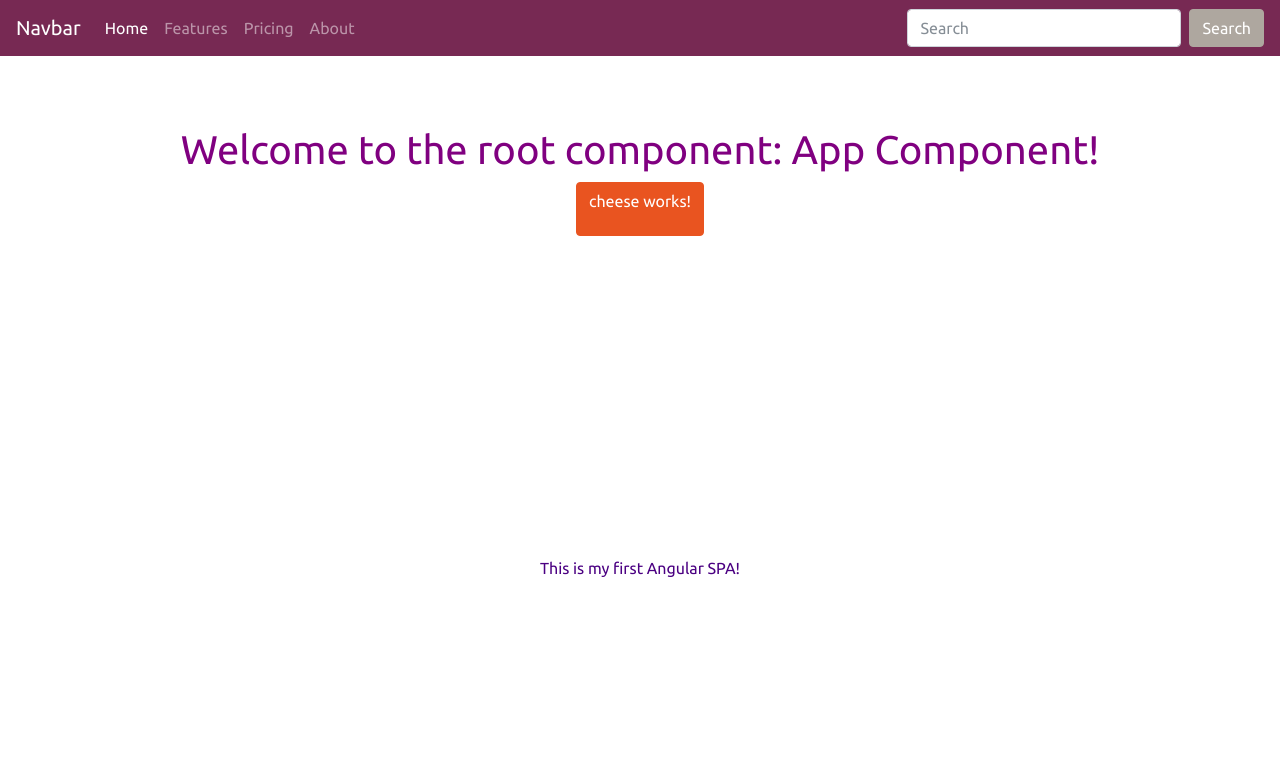
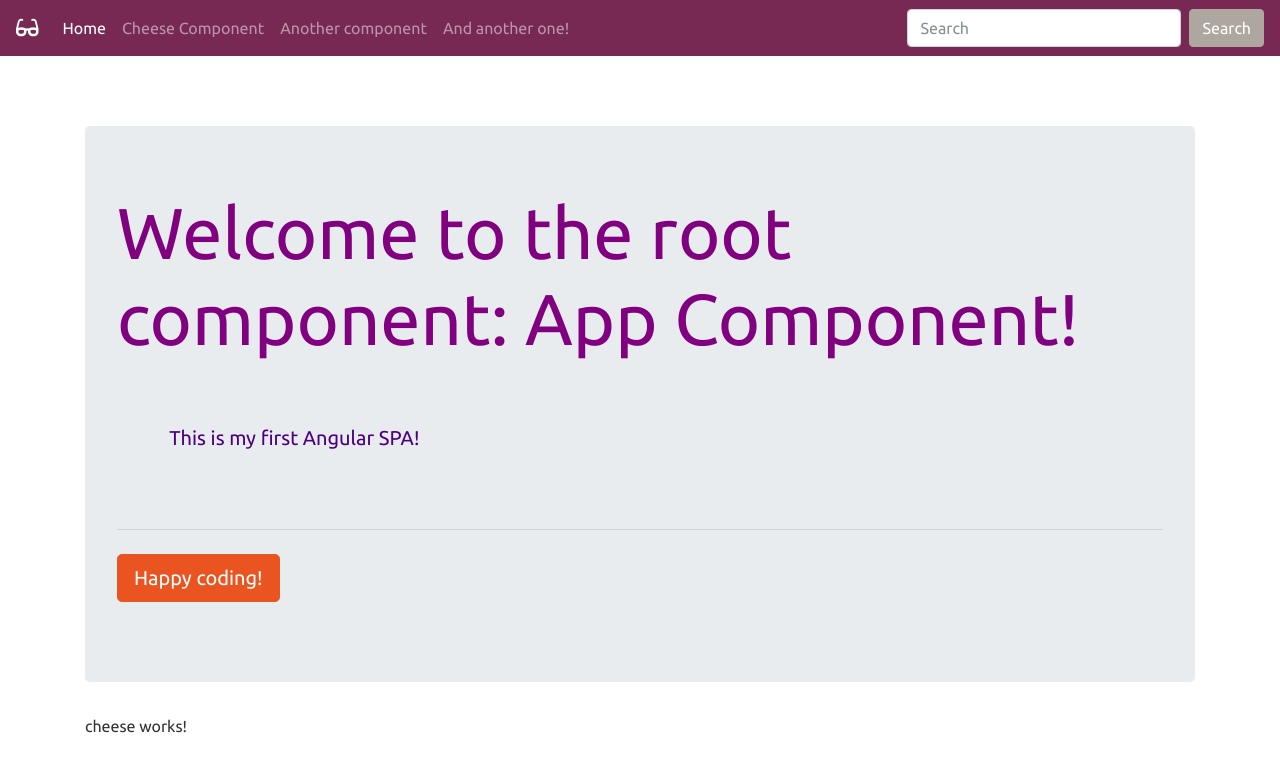
Before and after one commit to Evie-Skinner18/Angular_project, an Angular app: page / in a window 1280 px wide. Shown: the top 772 px of the page. Built offline with nearby package versions, Linux system fonts and the light colour scheme.

Commit message:
Added jumbotron

```diff
--- a/src/app/app.component.css
+++ b/src/app/app.component.css
@@ -9,6 +9,9 @@ Don't know how to make it apply e.g cheese.component css yet  */
 
 .app-body {
   color: indigo;
-  border: 3px double dashed dodgerblue;
-  padding: 25%;
+  padding: 5%;
 }
+
+.app-background {
+  background-image: "../../assets/images/waves_unsplash.jpg";
+}
--- a/src/app/app.component.html
+++ b/src/app/app.component.html
@@ -1,12 +1,14 @@
 
 <!-- this app component is the ROOT COMPONENT -->
-<div style="text-align:center">
-  <h1 class= "app-title">
-    Welcome to the root component: {{ title }}!
-  </h1>
-  <button type="button" class="app-cheese btn btn-primary"></button>
 
-  <div class="app-body hero">
-    This is my first Angular SPA!
-  </div>
+<div class="jumbotron">
+    <h1 class="app-title display-3"> Welcome to the root component: {{ title }}! </h1>
+    <p class="app-body lead"> This is my first Angular SPA! </p>
+    <hr class="my-4">
+    <p class="lead">
+      <a class=" btn btn-primary btn-lg" href="#" role="button">Happy coding!</a>
+    </p>
 </div>
+<!-- end of jtron -->
+
+<p class="app-cheese"></p>
--- a/src/app/cheese/cheese.component.html
+++ b/src/app/cheese/cheese.component.html
@@ -1,3 +1,2 @@
-<p>
+
   cheese works!
-</p>
--- a/src/index.html
+++ b/src/index.html
@@ -13,11 +13,15 @@
 
   <!-- United theme from bootswatch -->
   <link rel="stylesheet" href="https://bootswatch.com/4/united/bootstrap.min.css">
+
+  <!-- font awesome -->
+  <link rel="stylesheet" href="https://use.fontawesome.com/releases/v5.1.1/css/all.css" integrity="sha384-O8whS3fhG2OnA5Kas0Y9l3cfpmYjapjI0E4theH4iuMD+pLhbf6JI0jIMfYcK3yZ" crossorigin="anonymous">
 </head>
 <body>
+
   <!-- United navbar -->
   <nav class="navbar navbar-expand-lg navbar-dark bg-dark navbar-margin">
-  <a class="navbar-brand" href="#">Navbar</a>
+  <a class="navbar-brand" href="#"><i class="fas fa-glasses"></i></a>
   <button class="navbar-toggler" type="button" data-toggle="collapse" data-target="#navbarColor02" aria-controls="navbarColor02" aria-expanded="false" aria-label="Toggle navigation">
     <span class="navbar-toggler-icon"></span>
   </button>
@@ -28,13 +32,13 @@
         <a class="nav-link" href="#">Home <span class="sr-only">(current)</span></a>
       </li>
       <li class="nav-item">
-        <a class="nav-link" href="#">Features</a>
+        <a class="nav-link" href="#">Cheese Component</a>
       </li>
       <li class="nav-item">
-        <a class="nav-link" href="#">Pricing</a>
+        <a class="nav-link" href="#">Another component</a>
       </li>
       <li class="nav-item">
-        <a class="nav-link" href="#">About</a>
+        <a class="nav-link" href="#">And another one!</a>
       </li>
     </ul>
     <form class="form-inline my-2 my-lg-0">
@@ -43,7 +47,12 @@
     </form>
   </div>
 </nav>
-  <app-root></app-root>
+<!-- end of navbar -->
+
+  <!-- giant container -->
+  <div class="container">
+    <app-root></app-root>
+  </div>
 
   <!-- bootstraps js -->
   <script src="https://code.jquery.com/jquery-3.3.1.slim.min.js" integrity="sha384-q8i/X+965DzO0rT7abK41JStQIAqVgRVzpbzo5smXKp4YfRvH+8abtTE1Pi6jizo" crossorigin="anonymous"></script>
```
